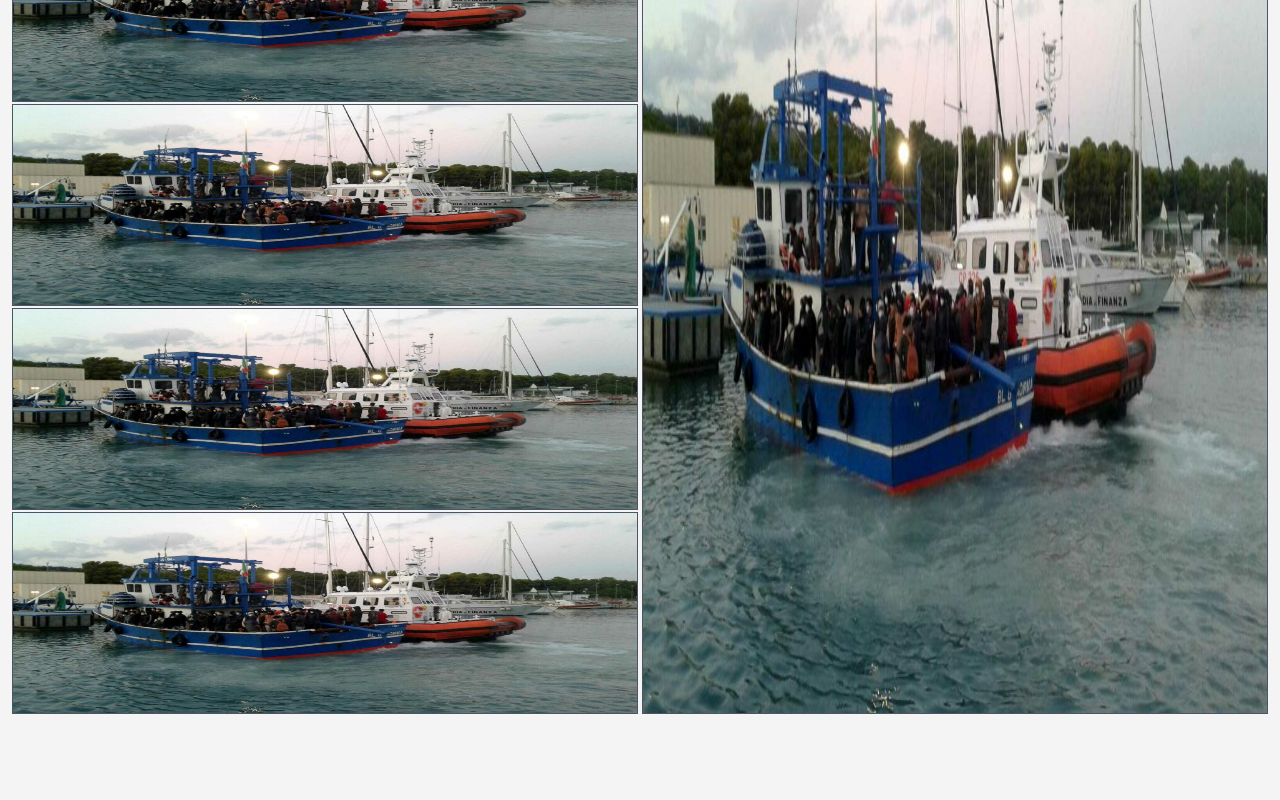
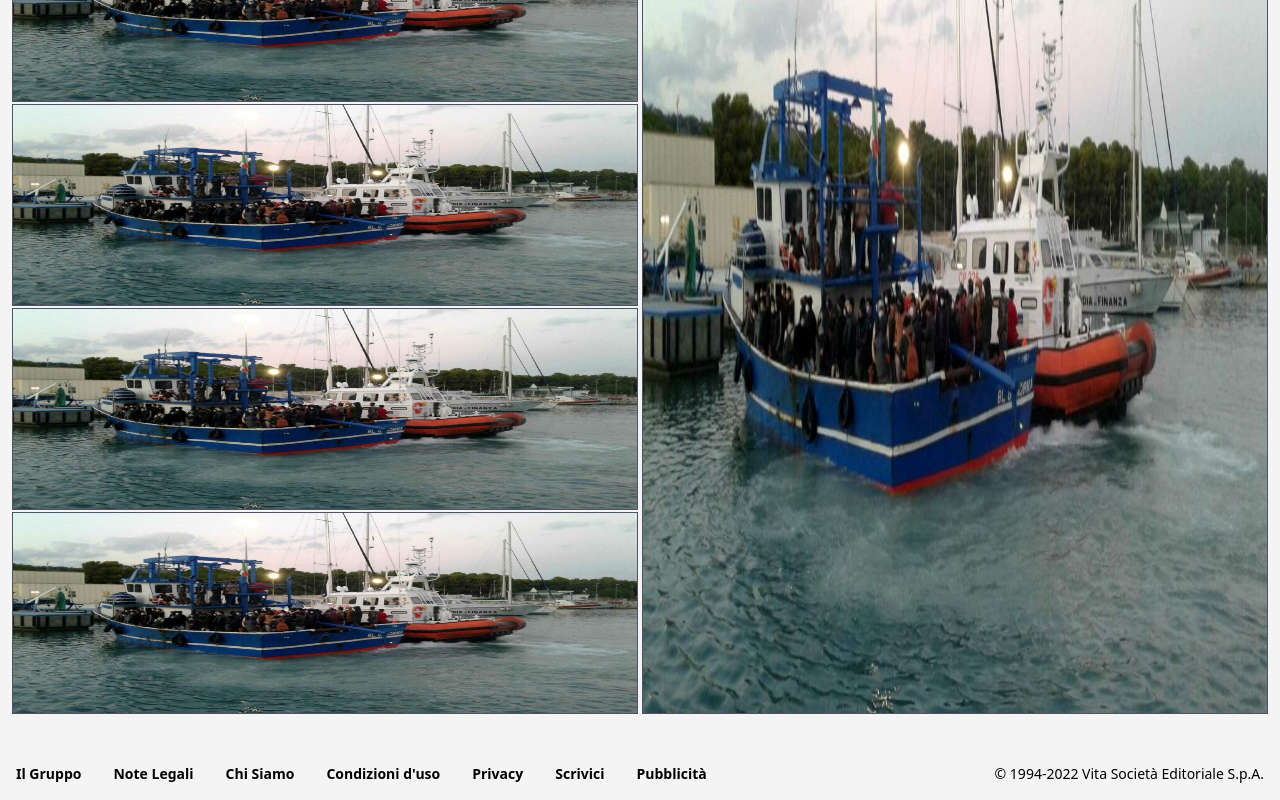
Before and after one commit to marcoglp98/atoms-demo, a React (Create React App) app: page / in a window 1280 px wide. Shown: the part 4786-5586 px from the top of the page. Before the commit the page ends 5510 px from the top, so only its background shows below. Built offline with nearby package versions, Linux system fonts and the light colour scheme.

Commit message:
feat: add Footer component

```diff
--- /dev/null
+++ b/src/components/large/Footer.jsx
@@ -0,0 +1,20 @@
+const Footer = () => {
+  return (
+    <div className="flex flex-row justify-between mt-6">
+      <div className="flex flex-row text-sm font-semibold">
+        <p className="m-4">Il Gruppo</p>
+        <p className="m-4">Note Legali</p>
+        <p className="m-4">Chi Siamo</p>
+        <p className="m-4">Condizioni d'uso</p>
+        <p className="m-4">Privacy</p>
+        <p className="m-4">Scrivici</p>
+        <p className="m-4">Pubblicità</p>
+      </div>
+      <div className="mt-4 mr-4 text-sm">
+        <p>© 1994-2022 Vita Società Editoriale S.p.A.</p>
+      </div>
+    </div>
+  );
+};
+
+export default Footer;
--- a/src/pages/Main.jsx
+++ b/src/pages/Main.jsx
@@ -3,6 +3,7 @@ import NewsFilter from "../components/large/NewsFilter";
 import NewsContainer from "../components/large/NewsContainer";
 import SupportBanner from "../components/small/SupportBanner";
 import SecondNewsContainer from "../components/large/SecondNewsCont";
+import Footer from "../components/large/Footer";
 
 const Main = () => {
   return (
@@ -12,6 +13,7 @@ const Main = () => {
       <NewsContainer></NewsContainer>
       <SupportBanner></SupportBanner>
      <SecondNewsContainer></SecondNewsContainer>
+    <Footer></Footer>
     </>
   );
 };
```
